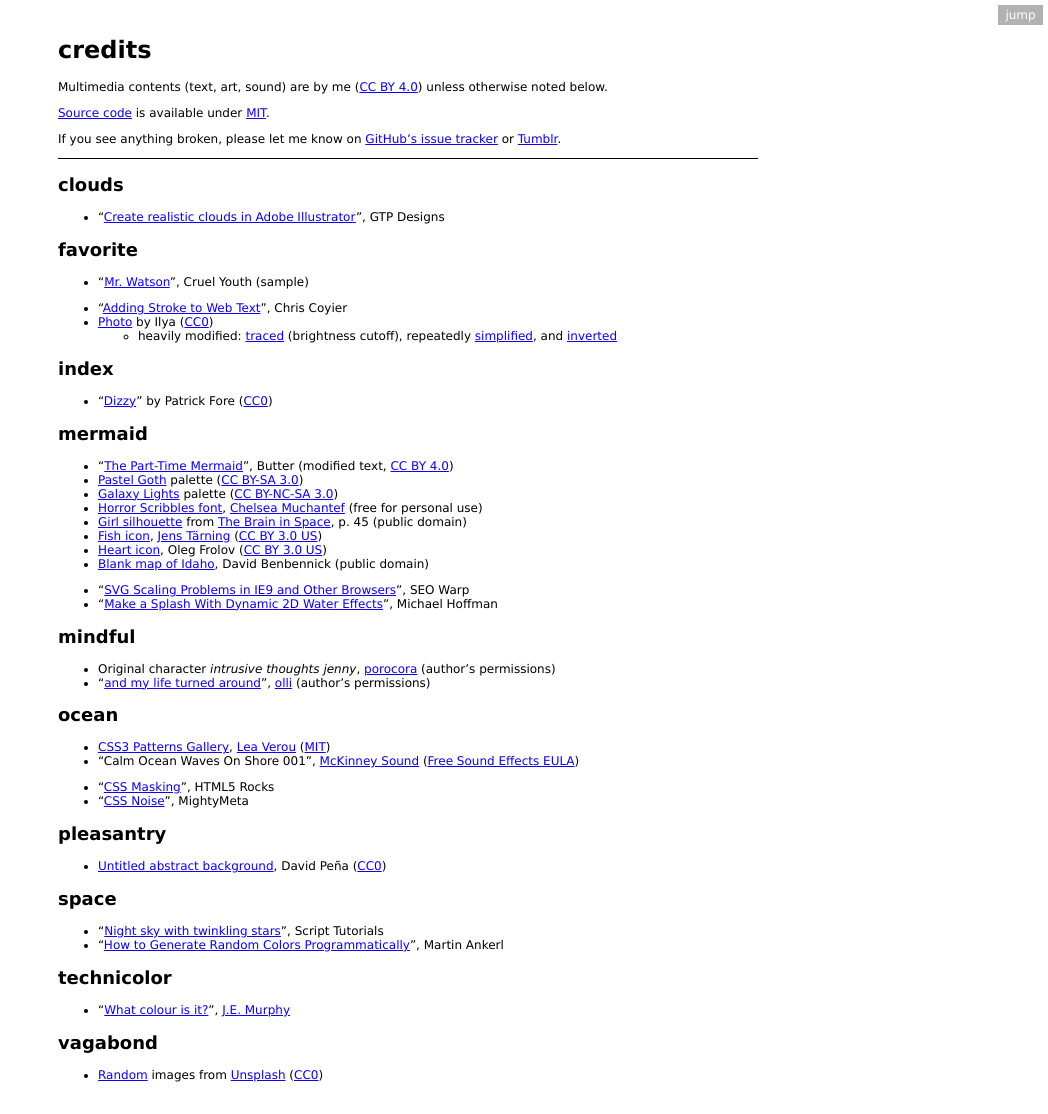
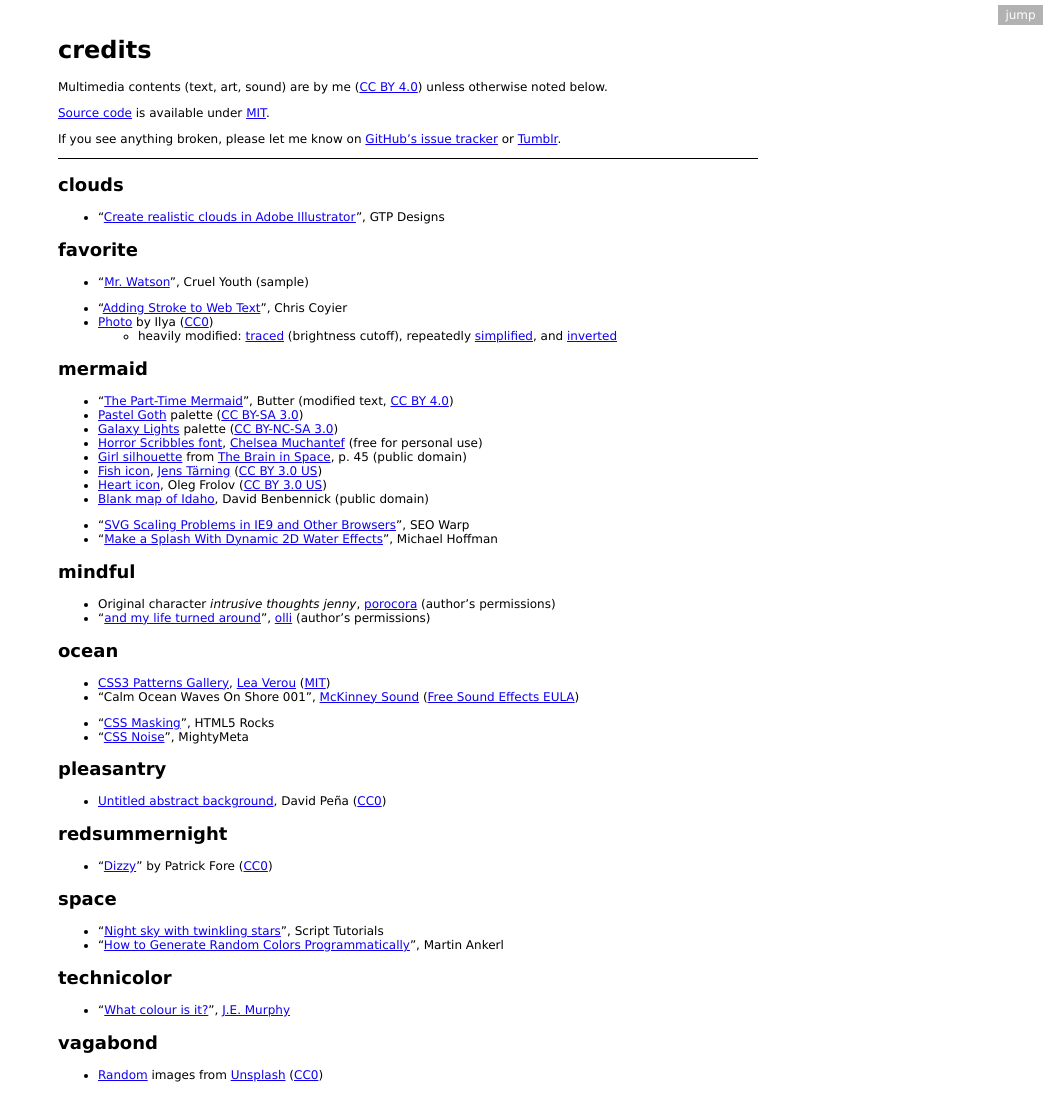
Before and after one commit to redsummernight/redsummernight.github.io, a Jekyll site: the page built from credits/index.html, in a window 1280 px wide. Shown: the whole page, without its empty margins (232-1280 px from the left). Built offline with Jekyll 4.4.1, drawn with Linux system fonts in a browser that asks for light colours.

Commit message:
Change index title back to site name

```diff
--- a/_includes/nav.html
+++ b/_includes/nav.html
@@ -3,7 +3,7 @@
 		{% capture url %}
 			{{ site.baseurl }}/credits
 			{% if page.credits != "" or page.references != "" %}
-				{% if page.title != 'index' %}
+				{% if page.url != '/' %}
 					#{{ page.title | slugify }}
 				{% endif %}
 			{% endif %}
--- a/index.html
+++ b/index.html
@@ -1,5 +1,5 @@
 ---
-title: index
+title: redsummernight
 description: quiet, listless, unbearably hot; an art project
 references: |
  - "[Dizzy](https://unsplash.com/photos/mMcqMYJfopo)" by Patrick Fore
```
